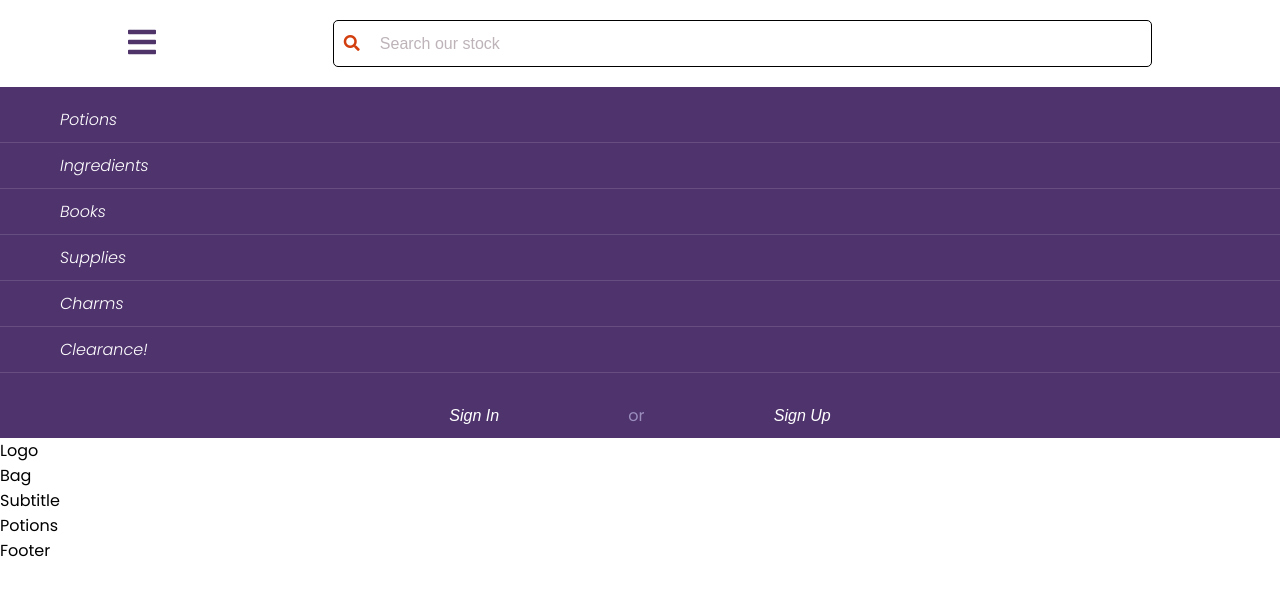
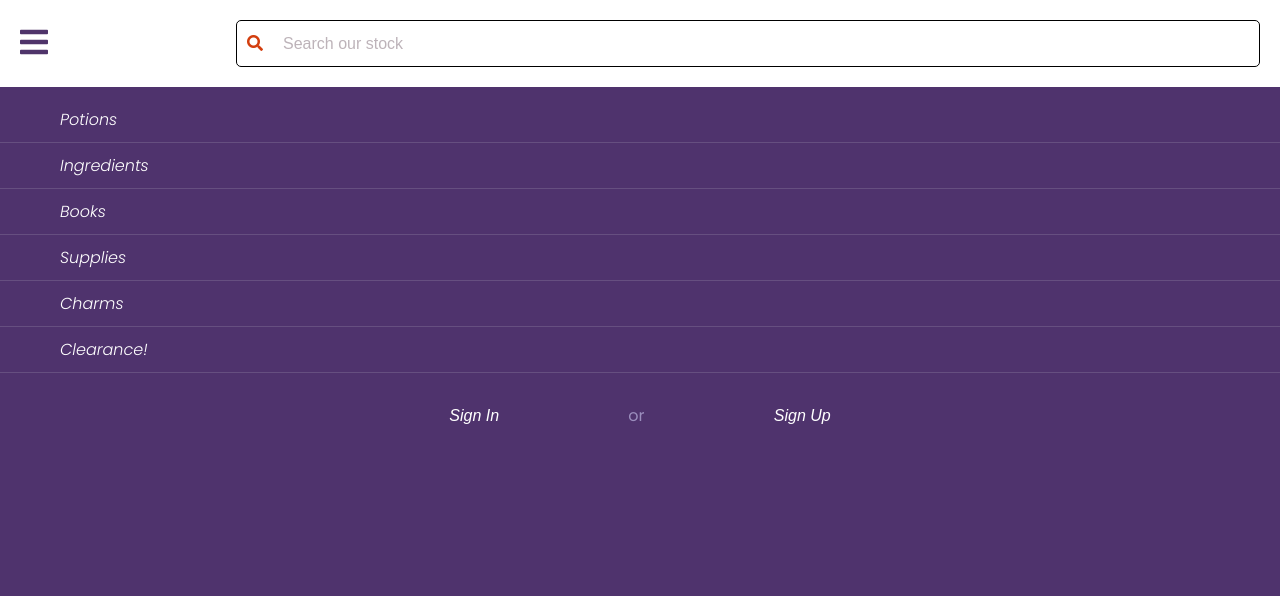
Before and after one commit to CarmichaelF/EnextTesteFrontEnd, a React (Create React App) app: page / in a window 1280 px wide. Shown: the top 596 px of the page. Built offline with nearby package versions, Linux system fonts and the light colour scheme.

Commit message:
add: Navbar is fixed now.

```diff
--- a/src/Components/Header-Section/Navbar.css
+++ b/src/Components/Header-Section/Navbar.css
@@ -3,12 +3,18 @@
   display: flex;
   justify-content: space-between;
   padding: 20px 0;
+  background-color: #ffffff;
+}
+
+.search > *{
+    margin: 0 20px;
 }
 
 .navbar-btn {
   background-color: transparent;
   color: #4f346a;
   font-size: 2em;
+  cursor: pointer;
 }
 
 .search-input {
@@ -29,8 +35,15 @@
 }
 
 /* Navbar Nav */
+
+.navbar {
+  height: 100vh;
+  position: fixed;
+  width: 100%;
+}
 .navbar-nav {
   width: 100%;
+  height: 100%;
   background-color: #4f336d;
 }
 
--- a/src/Components/Header-Section/Navbar.js
+++ b/src/Components/Header-Section/Navbar.js
@@ -6,7 +6,7 @@ class Navbar extends Component {
     const { navElements } = this.props;
     return (
       <nav className="navbar">
-        <div className="search wrapper">
+        <div className="search">
           <button href="#" className="navbar-btn">
             <i class="fas fa-bars" />
           </button>
```
